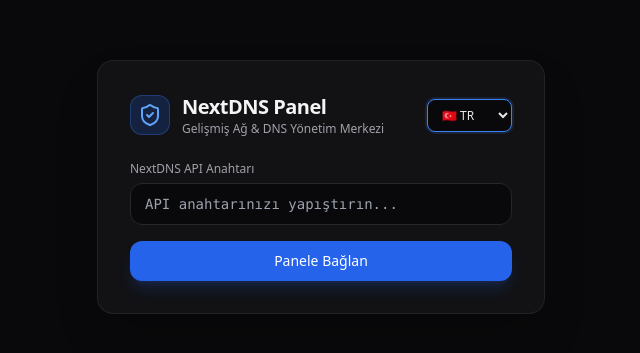
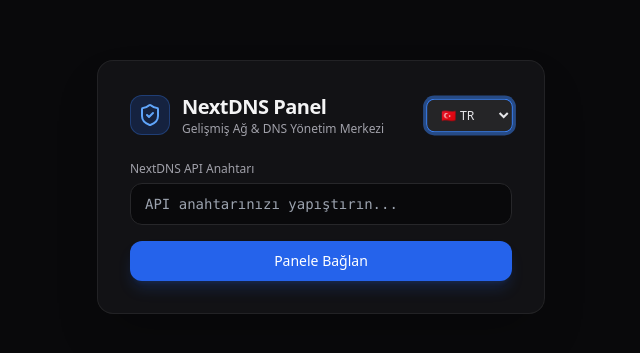
Before and after one commit to ba21coder/customnextdnspanel, a plain HTML site: page index.html in a window 1280 px wide. Shown: the part 213-566 px from the top of the page, without its empty margins (319-959 px from the left). Drawn offline with nearby package versions, Linux system fonts and the light colour scheme.

Commit message:
Implement TV focused style for accessibility
Add focus style for Android TV remote control.

```diff
--- a/style.css
+++ b/style.css
@@ -57,3 +57,12 @@ input:focus, select:focus {
 .tab-content {
     animation: fadeIn 0.3s ease-out forwards;
 }
+
+/* Android TV Kumanda Odak (Focus) Stili */
+.tv-focused {
+    outline: none !important;
+    border-color: #3b82f6 !important;
+    box-shadow: 0 0 0 3px rgba(59, 130, 246, 0.5) !important;
+    transform: scale(1.02);
+    background-color: rgba(39, 39, 42, 0.9) !important;
+}
```
